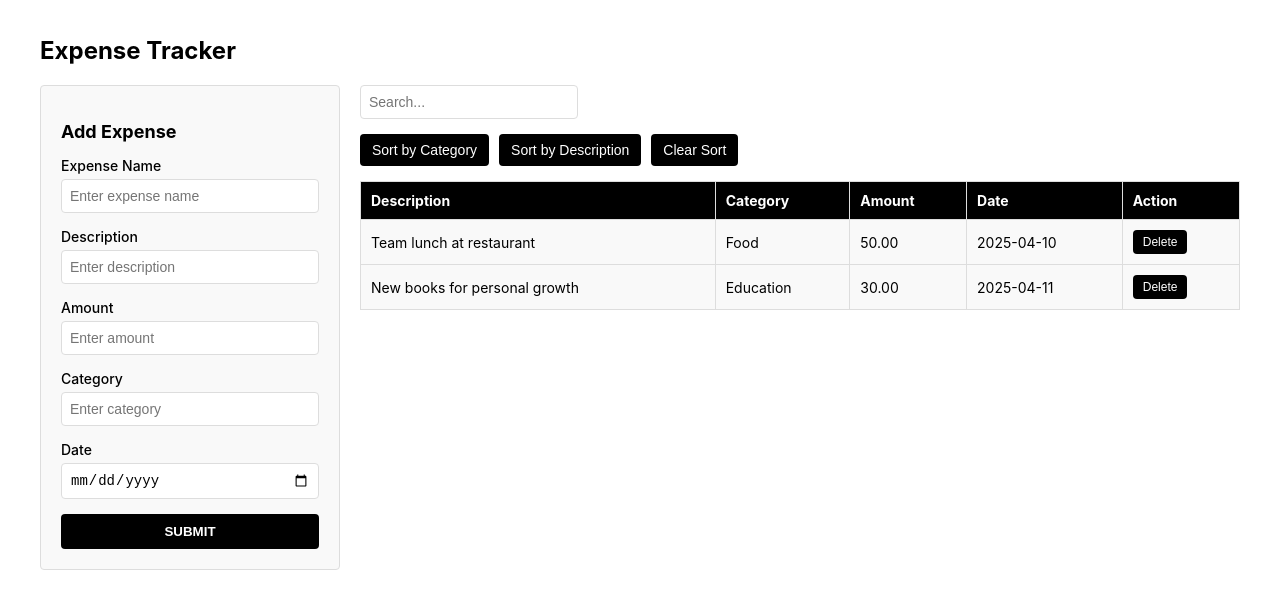
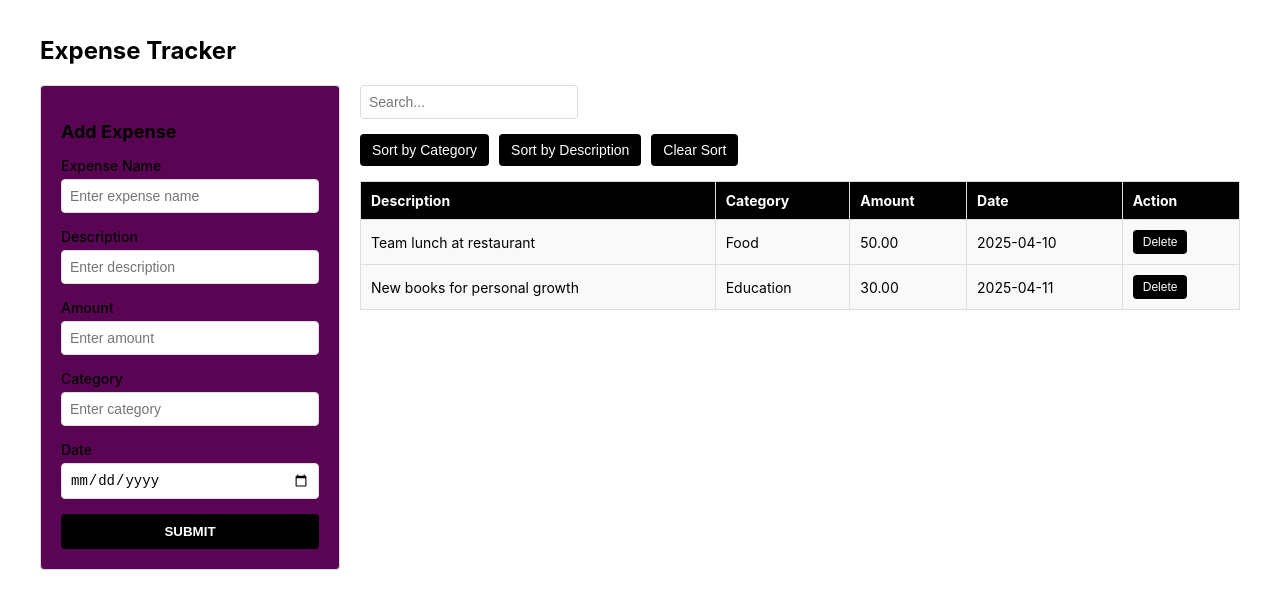
Before and after one commit to ErykahWanga/expense-tracker, a React (Vite) app: page / in a window 1280 px wide. Shown: the top 608 px of the page. Built offline with nearby package versions, Linux system fonts and the light colour scheme.

Commit message:
Update expense form styling and clean up unused code in App component

```diff
--- a/src/App.css
+++ b/src/App.css
@@ -25,7 +25,7 @@ h1 {
 }
 
 .expense-form-container {
-  background-color: #f9f9f9;
+  background-color: #5a0553;
   padding: 20px;
   border: 1px solid #ddd;
   border-radius: 4px;
--- a/src/App.jsx
+++ b/src/App.jsx
@@ -5,7 +5,6 @@ import SearchBar from './components/SearchBar';
 import './App.css';
 
 function App() {
-
   const [expenses, setExpenses] = useState(() => {
     const savedExpenses = localStorage.getItem('expenses');
     return savedExpenses
@@ -32,13 +31,11 @@ function App() {
   const [searchTerm, setSearchTerm] = useState('');
   const [sortField, setSortField] = useState('');
 
-
   useEffect(() => {
     localStorage.setItem('expenses', JSON.stringify(expenses));
   }, [expenses]);
 
   const addExpense = (expense) => {
-
     setExpenses([...expenses, { ...expense, id: Date.now() }]);
   };
 
```
